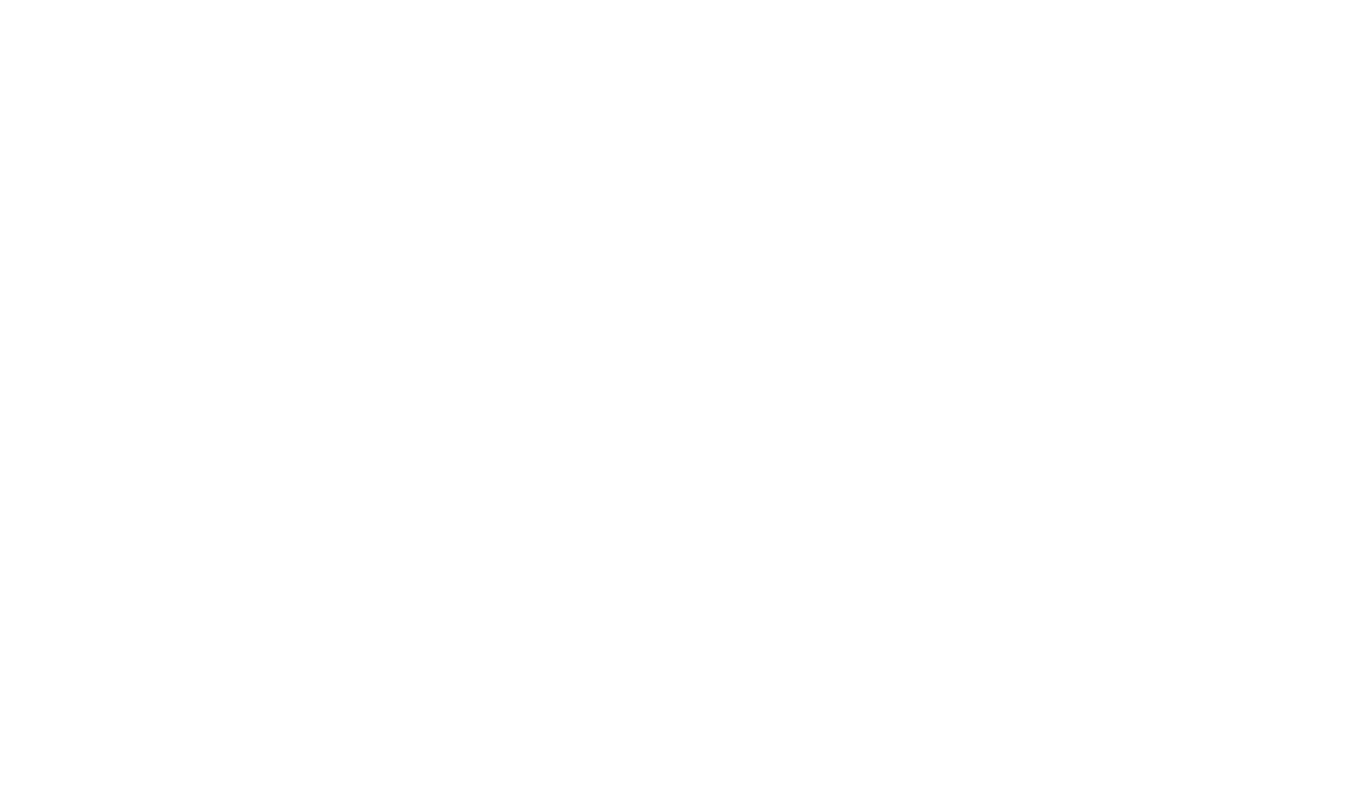
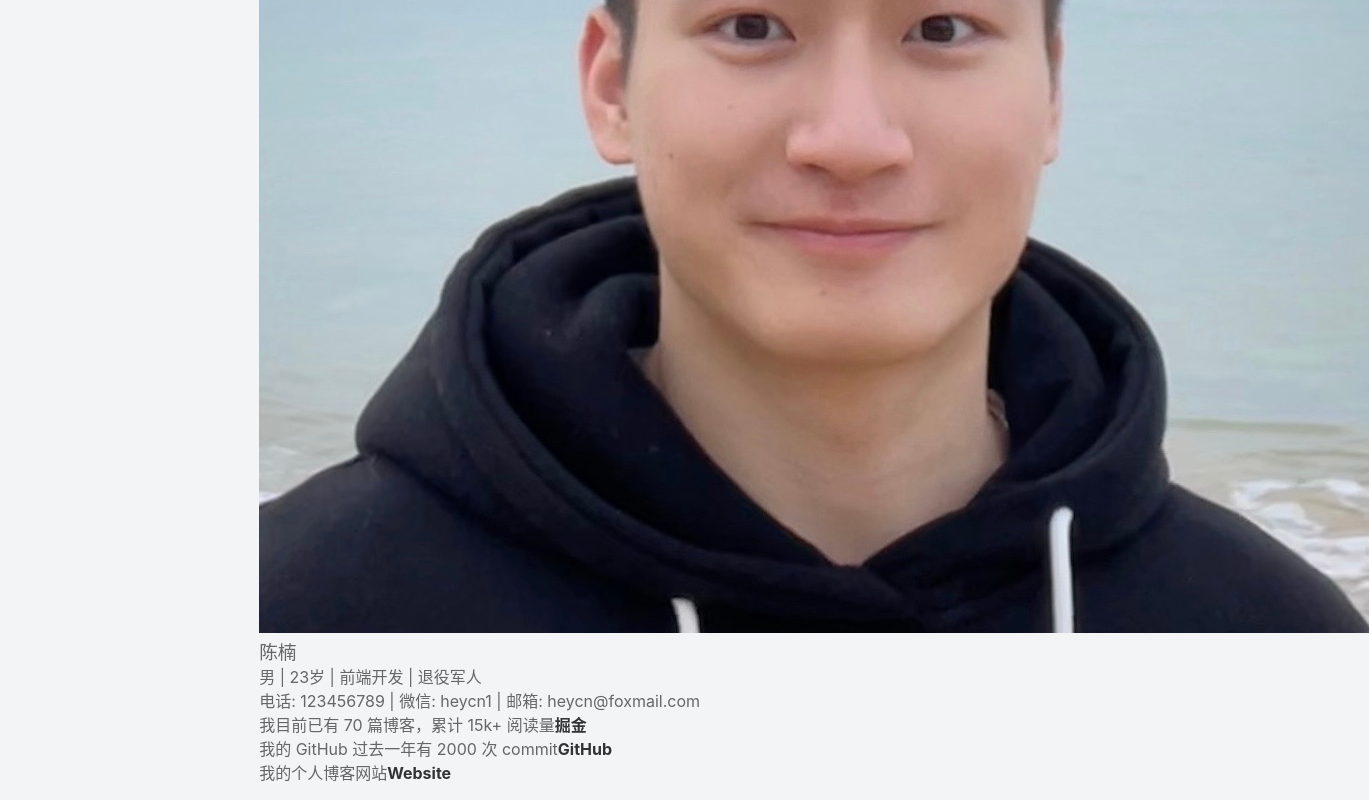
Before and after one commit to heycn/resume, a React (Vite) app: page / in a window 1280 px wide. Shown: the part 493-1293 px from the top of the page, 1369 px wide, since content can reach past the window. Before the commit the page ends 800 px from the top, so only its background shows below. Built offline with nearby package versions, Linux system fonts and the light colour scheme.

Commit message:
creat <Link/> <Layout/> component

```diff
--- a/src/App.tsx
+++ b/src/App.tsx
@@ -1,8 +1,25 @@
 import * as React from 'react'
+import { Layout } from './components/Layout'
+import avatar from './assets/avatar.jpg'
+import { Props } from './components/Link'
+
+const basics: string[] = ['男', '23岁', '前端开发', '退役军人']
+const contacts: string[] = ['电话: 123456789', '微信: heycn1', '邮箱: heycn@foxmail.com']
+const socialLinks: Props[] = [
+  { href: 'https://juejin.cn/user/4372092371864984/posts', title: '掘金', label: '我目前已有 70 篇博客，累计 15k+ 阅读量', direction: 'right' },
+  { href: 'https://github.com/heycn', title: 'GitHub', label: '我的 GitHub 过去一年有 2000 次 commit', direction: 'right' },
+  { href: 'https://heycn.github.io/', title: 'Website', label: '我的个人博客网站', direction: 'right' }
+]
+
 export const App: React.FC = () => {
   return (
-    <div b-1 b-red>
-      hi
-    </div>
+    <Layout
+      fullNam='陈楠'
+      avatar={avatar}
+      basics={basics}
+      contacts={contacts}
+      socialLinks={socialLinks}
+    >
+    </Layout>
   )
 }
--- /dev/null
+++ b/src/components/Layout.tsx
@@ -0,0 +1,40 @@
+import * as React from 'react'
+import { Link } from './Link'
+import { Props as LinkType } from './Link'
+
+type Props = {
+  children?: React.ReactNode
+  avatar: string
+  fullNam: string
+  basics: string[]
+  contacts: string[]
+  socialLinks?: LinkType[]
+}
+
+const Avatar: React.FC<{ src: string }> = ({ src }) => (
+  <div flex justify-center items-center w-35mm h-45mm overflow-hidden>
+    <img src={src} w-auto h-full object-cover />
+  </div>
+)
+
+export const Layout: React.FC<Props> = ({
+  avatar, children, fullNam,
+  basics, contacts, socialLinks
+}) => (
+  <article className='w-21cm b-black b-1 min-h-29.7cm p-1em'>
+    <header flex>
+      <Avatar src={avatar} />
+      <section m-l-2em flex flex-col justify-between>
+        <h1 c-black fw-900 text-size-2em>{fullNam}</h1>
+        <p>{basics?.join(' | ')}</p>
+        <p>{contacts?.join(' | ')}</p>
+        {socialLinks?.map(s => (
+          <p>
+            <Link title={s.title} href={s.href} direction={s?.direction} label={s?.label} />
+          </p>
+        ))}
+      </section>
+    </header>
+    {children}
+  </article>
+)
--- /dev/null
+++ b/src/components/Link.tsx
@@ -0,0 +1,22 @@
+import * as React from 'react'
+
+export type Props = {
+  title: string | number
+  direction?: 'left' | 'right'
+  label?: string | number
+  href: string
+}
+
+export const Link: React.FC<Props> = ({ title, direction = 'left', label, href }) => {
+  return (
+    <span>
+      {direction === 'right' && <span m-r-8px>{label}</span>}
+      <strong>
+        <a href={href} target='_blank' b-b-dashed className='b-#0005'>
+          {title}
+        </a>
+      </strong>
+      {direction === 'left' && <span m-l-8px>{label}</span>}
+    </span>
+  )
+}
--- /dev/null
+++ b/src/index.scss
@@ -0,0 +1,19 @@
+* {margin: 0; padding: 0; box-sizing: border-box;}
+*::after,*::before {box-sizing: border-box;}
+a {color: inherit; text-decoration: none;}
+h1, h2, h3, h4, h5, h6 {font-weight: normal;}
+ol, ul {list-style: none;}
+button, input {font: inherit;}
+html {
+  color: #666;
+  background: #f2f4f5;
+  font-size: 16px;
+  font-family: -apple-system, Helvetica, Arial, 'Liberation Sans', 'PingFang SC', 'Hiragino Sans GB', 'Noto Sans CJK SC', 'Source Han Sans SC', 'Source Han Sans CN', 'Microsoft YaHei', 'Wenquanyi Micro Hei', 'WenQuanYi Zen Hei', 'ST Heiti', SimHei, 'WenQuanYi Zen Hei Sharp',
+    sans-serif;
+  // font-family: source-code-pro, Menlo, Monaco, Consolas, "Courier New", monospace;
+}
+body {display: flex; flex-direction: column; justify-content: center; align-items: center;}
+:focus {outline: none;}
+::-webkit-scrollbar {display: none;}
+strong {color: #333;}
+a:hover {color: #2a6496;}
--- a/src/main.tsx
+++ b/src/main.tsx
@@ -2,6 +2,7 @@ import React from 'react'
 import ReactDOM from 'react-dom/client'
 import 'virtual:uno.css'
 import { App } from './App'
+import './index.scss'
 
 const div = document.getElementById('root') as HTMLElement
 const root = ReactDOM.createRoot(div)
```
Also changed, not shown: package.json (+4 -3 lines), src/assets/avatar.jpg (added), 1 other file (tests, documents, lock files or other folders).
